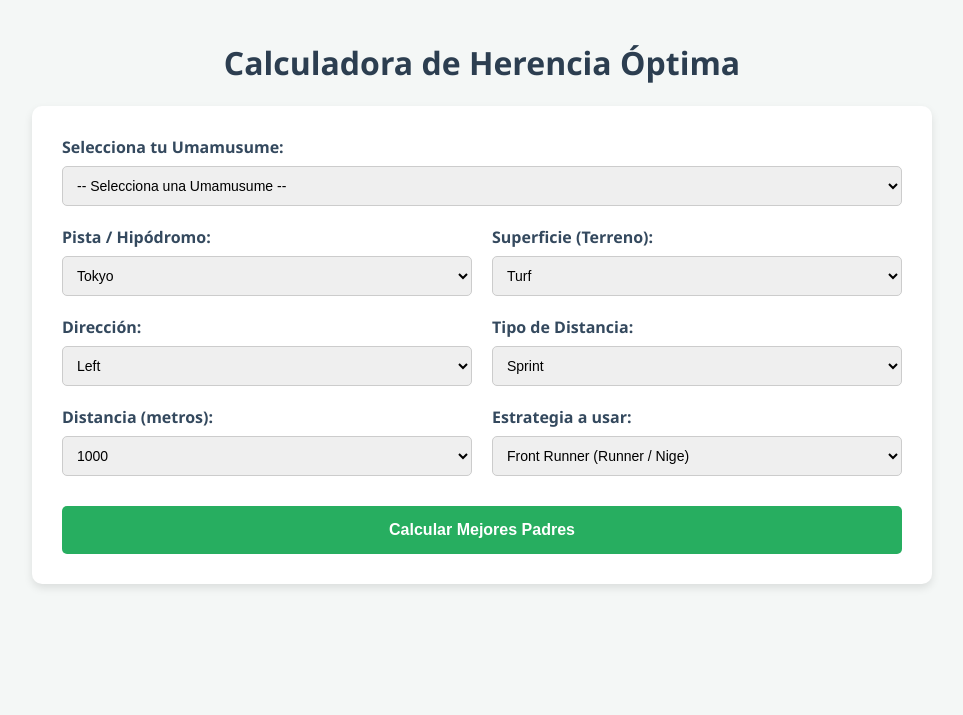
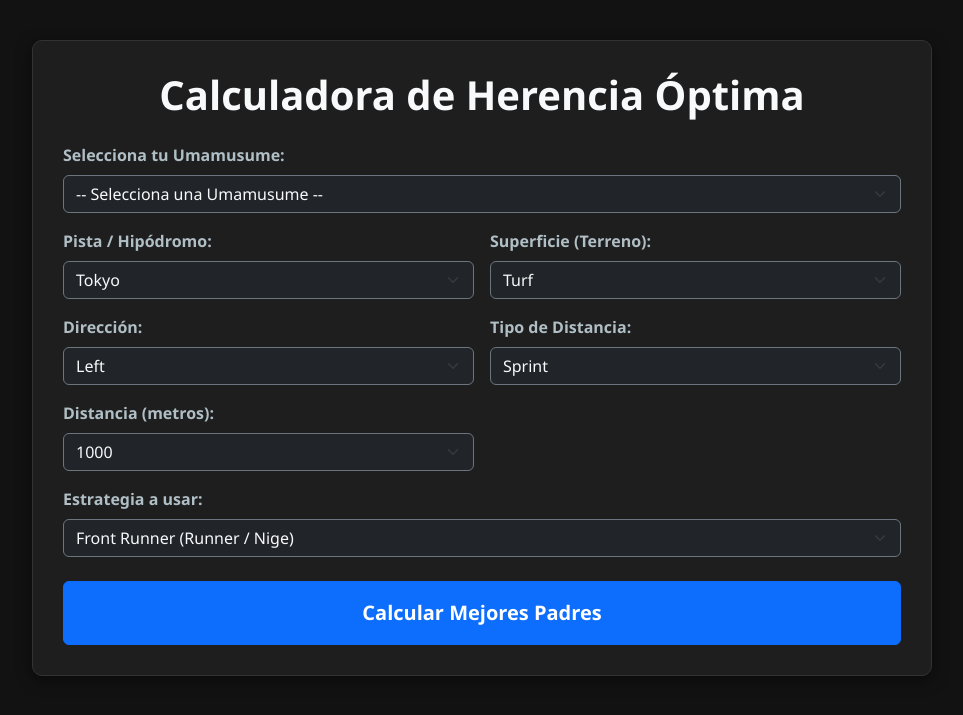
Before and after one commit to 246203-rgb/uma-sume-priti-dabi, a Flask app: page / in a window 1280 px wide. Shown: the top 715 px of the page, without its empty margins (158-1121 px from the left). Run offline with Flask 3, Linux system fonts and the light colour scheme; some libraries are stand-ins or nearby versions.

Commit message:
Add files via upload

```diff
--- a/templates/index.html
+++ b/templates/index.html
@@ -4,159 +4,110 @@
     <meta charset="UTF-8">
     <meta name="viewport" content="width=device-width, initial-scale=1.0">
     <title>Calculadora de Herencia - Uma Musume</title>
+
+    <link href="https://cdn.jsdelivr.net/npm/bootstrap@5.3.0/dist/css/bootstrap.min.css" rel="stylesheet">
+    <script type="text/javascript" src="https://unpkg.com/vis-network/standalone/umd/vis-network.min.js"></script>
+
     <style>
-        /* Estilos básicos para que parezca una herramienta profesional */
         body {
             font-family: 'Segoe UI', Tahoma, Geneva, Verdana, sans-serif;
-            background-color: #f4f7f6;
-            color: #333;
-            max-width: 900px;
-            margin: 0 auto;
-            padding: 20px;
-        }
-        h1, h2 {
-            color: #2c3e50;
-            text-align: center;
+            background-color: #121212;
+            color: #e0e0e0;
         }
         .contenedor {
-            background-color: #fff;
+            background-color: #1e1e1e;
             padding: 30px;
             border-radius: 10px;
-            box-shadow: 0 4px 8px rgba(0,0,0,0.1);
-        }
-        .form-grid {
-            display: grid;
-            grid-template-columns: 1fr 1fr;
-            gap: 20px;
-        }
-        .form-group {
-            display: flex;
-            flex-direction: column;
+            border: 1px solid #333;
+            box-shadow: 0 4px 15px rgba(0,0,0,0.5);
+            max-width: 900px;
+            margin: 40px auto;
         }
         label {
-            font-weight: bold;
-            margin-bottom: 8px;
-            color: #34495e;
+            font-weight: 600;
+            color: #b0bec5;
         }
-        select, input {
-            padding: 10px;
-            border: 1px solid #ccc;
-            border-radius: 5px;
-            font-size: 14px;
-        }
-        button {
-            grid-column: span 2;
-            padding: 15px;
-            background-color: #27ae60;
-            color: white;
-            border: none;
-            border-radius: 5px;
-            font-size: 16px;
-            font-weight: bold;
-            cursor: pointer;
-            transition: background-color 0.3s;
-            margin-top: 10px;
-        }
-        button:hover {
-            background-color: #2ecc71;
-        }
-        #resultados {
-            margin-top: 30px;
-            padding: 20px;
-            background-color: #ecf0f1;
-            border-radius: 5px;
-            border-left: 5px solid #3498db;
-            display: none; /* Oculto hasta que haya resultados */
-        }
-        pre {
-            white-space: pre-wrap;
-            word-wrap: break-word;
+        #seccion-resultados {
+            display: none;
         }
     </style>
 </head>
 <body>
 
-    <h1>Calculadora de Herencia Óptima</h1>
+    <div class="contenedor">
+        <h1 class="text-center mb-4 text-light fw-bold">Calculadora de Herencia Óptima</h1>
 
-    <div class="contenedor">
         <form id="formulario-herencia">
-            <div class="form-grid">
-
-                <div class="form-group" style="grid-column: span 2;">
-                    <label for="uma_id">Selecciona tu Umamusume:</label>
-                    <select id="uma_id" name="uma_id" required>
+            <div class="row g-3">
+                <div class="col-md-12">
+                    <label for="uma_id" class="form-label">Selecciona tu Umamusume:</label>
+                    <select id="uma_id" name="uma_id" class="form-select bg-dark text-light border-secondary" required>
                         <option value="">Cargando Umamusumes...</option>
                     </select>
                 </div>
-
-                <div class="form-group">
-                    <label for="racetrack">Pista / Hipódromo:</label>
-                    <select id="racetrack" required>
+                <div class="col-md-6">
+                    <label for="racetrack" class="form-label">Pista / Hipódromo:</label>
+                    <select id="racetrack" class="form-select bg-dark text-light border-secondary" required>
                         <option value="">Cargando pistas...</option>
                     </select>
                 </div>
-
-                <div class="form-group">
-                    <label for="terrain">Superficie (Terreno):</label>
-                    <select id="terrain" required>
+                <div class="col-md-6">
+                    <label for="terrain" class="form-label">Superficie (Terreno):</label>
+                    <select id="terrain" class="form-select bg-dark text-light border-secondary" required>
                         <option value="">Cargando terrenos...</option>
                     </select>
                 </div>
-
-                <div class="form-group">
-                    <label for="direction">Dirección:</label>
-                    <select id="direction" required>
+                <div class="col-md-6">
+                    <label for="direction" class="form-label">Dirección:</label>
+                    <select id="direction" class="form-select bg-dark text-light border-secondary" required>
                         <option value="">Cargando direcciones...</option>
                     </select>
                 </div>
-
-                <div class="form-group">
-                    <label for="length_type">Tipo de Distancia:</label>
-                    <select id="length_type" required>
+                <div class="col-md-6">
+                    <label for="length_type" class="form-label">Tipo de Distancia:</label>
+                    <select id="length_type" class="form-select bg-dark text-light border-secondary" required>
                         <option value="">Cargando tipos...</option>
                     </select>
                 </div>
-
-                <div class="form-group">
-                    <label for="length">Distancia (metros):</label>
-                    <select id="length" required>
+                <div class="col-md-6">
+                    <label for="length" class="form-label">Distancia (metros):</label>
+                    <select id="length" class="form-select bg-dark text-light border-secondary" required>
                         <option value="">Cargando distancias...</option>
                     </select>
                 </div>
-
-                <div class="form-group">
-                    <label for="estrategia">Estrategia a usar:</label>
-                    <select id="estrategia" required>
+                <div class="col-md-12">
+                    <label for="estrategia" class="form-label">Estrategia a usar:</label>
+                    <select id="estrategia" class="form-select bg-dark text-light border-secondary" required>
                         <option value="Front Runner">Front Runner (Runner / Nige)</option>
                         <option value="Pace Chaser">Pace Chaser (Leader / Senkou)</option>
                         <option value="Late Surger">Late Surger (Betweener / Sashi)</option>
                         <option value="End Closer">End Closer (Chaser / Oikomi)</option>
                     </select>
                 </div>
-
-                <button type="submit">Calcular Mejores Padres</button>
+                <div class="col-12 mt-4">
+                    <button type="submit" class="btn btn-primary w-100 py-3 fs-5 fw-bold">Calcular Mejores Padres</button>
+                </div>
             </div>
         </form>
 
-        <div id="resultados">
-            <h2>Resultados del Análisis</h2>
-            <pre id="json-resultados"></pre>
+        <div id="seccion-resultados" class="mt-5 pt-4 border-top border-secondary">
+            <h2 class="mb-4 text-center text-info">Resultados del Análisis</h2>
+            <div id="contenedor-tarjetas" class="mb-5"></div>
+
+            <h3 class="mt-5 text-center text-info">Visualización del Grafo (Red Descentralizada)</h3>
+            <div id="red-grafos" style="width: 100%; height: 600px; background-color: #121212; border: 1px solid #444; border-radius: 10px;" class="mb-5"></div>
         </div>
     </div>
 
     <script>
-    // ==========================================
-        // ESTE ES EL PASO 1 (EL QUE SÍ CAMBIA)
-        // ==========================================
         document.addEventListener("DOMContentLoaded", async () => {
             try {
                 const respuesta = await fetch('/api/opciones_carrera');
                 const datos = await respuesta.json();
 
-                // Función auxiliar para llenar los menús <select>
                 const llenarMenu = (idElemento, opciones) => {
                     const select = document.getElementById(idElemento);
-                    select.innerHTML = ''; // Limpiamos el "Cargando..."
+                    select.innerHTML = '';
                     opciones.forEach(opcion => {
                         const opt = document.createElement('option');
                         opt.value = opcion;
@@ -165,12 +116,11 @@
                     });
                 };
 
-                // NUEVO: Llenamos el menú de Umamusumes
                 const selectUma = document.getElementById('uma_id');
                 selectUma.innerHTML = '<option value="">-- Selecciona una Umamusume --</option>';
 
                 if (datos.umas) {
-                    datos.umas.sort((a, b) => a.nombre.localeCompare(b.nombre)); // Orden alfabético
+                    datos.umas.sort((a, b) => a.nombre.localeCompare(b.nombre));
                     datos.umas.forEach(uma => {
                         const opt = document.createElement('option');
                         opt.value = uma.id;
@@ -179,26 +129,19 @@
                     });
                 }
 
-                // Llenamos todos los desplegables con las listas limpias del CSV
                 llenarMenu('racetrack', datos.racetracks);
                 llenarMenu('terrain', datos.terrains);
                 llenarMenu('direction', datos.directions);
                 llenarMenu('length_type', datos.length_types);
                 llenarMenu('length', datos.lengths);
-
             } catch (error) {
-                console.error("Error al cargar las opciones:", error);
-                alert("Hubo un problema al cargar los datos base.");
+                console.error("Error al cargar opciones:", error);
             }
         });
 
-        // ==========================================
-        // ESTE ES EL PASO 2 (SE QUEDA EXACTAMENTE IGUAL)
-        // ==========================================
         document.getElementById('formulario-herencia').addEventListener('submit', async (e) => {
-            e.preventDefault(); // Evita que la página recargue
+            e.preventDefault();
 
-            // Recopilamos la selección del usuario
             const payload = {
                 uma_id: document.getElementById('uma_id').value,
                 racetrack: document.getElementById('racetrack').value,
@@ -209,10 +152,9 @@
                 estrategia: document.getElementById('estrategia').value
             };
 
-            // Cambiamos el texto del botón temporalmente
             const boton = e.target.querySelector('button');
             const textoOriginal = boton.textContent;
-            boton.textContent = "Calculando la genética perfecta...";
+            boton.textContent = "Procesando matriz de afinidad...";
             boton.disabled = true;
 
             try {
@@ -224,18 +166,132 @@
 
                 const resultadoJson = await respuesta.json();
 
-                // Mostramos la caja de resultados
-                const cajaResultados = document.getElementById('resultados');
-                cajaResultados.style.display = 'block';
+                const seccionResultados = document.getElementById('seccion-resultados');
+                const contenedorTarjetas = document.getElementById('contenedor-tarjetas');
 
-                // Imprimimos el JSON bonito
-                document.getElementById('json-resultados').textContent = JSON.stringify(resultadoJson, null, 4);
+                seccionResultados.style.display = 'block';
+                contenedorTarjetas.innerHTML = '';
 
+                if (resultadoJson.resultados && resultadoJson.resultados.length > 0) {
+
+                    // A) GENERAR LAS TARJETAS HTML
+                    resultadoJson.resultados.slice(0, 10).forEach(padre => {
+                        let etiquetasHTML = '';
+                        if (padre.rasgos) {
+                            for (const [id_rasgo, estrellas] of Object.entries(padre.rasgos)) {
+                                const nombreRasgo = resultadoJson.factores_maestro ? resultadoJson.factores_maestro[id_rasgo] : `Rasgo ${id_rasgo}`;
+                                let colorFondo = 'bg-secondary';
+                                const idNumerico = parseInt(id_rasgo);
+                                if (idNumerico >= 10 && idNumerico <= 50) colorFondo = 'bg-primary';
+                                else if (idNumerico >= 110) colorFondo = 'bg-danger';
+
+                                const textoEstrellas = '★'.repeat(estrellas);
+                                etiquetasHTML += `<span class="badge ${colorFondo} text-light me-1 px-2 py-1 mb-1">${nombreRasgo} ${textoEstrellas}</span>`;
+                            }
+                        }
+
+                        const tarjetaHTML = `
+                        <div class="card bg-secondary text-light mb-3" style="border-radius: 10px; border: 1px solid #444;">
+                            <div class="card-body">
+                                <div class="d-flex justify-content-between align-items-center border-bottom border-dark pb-2 mb-3">
+                                    <h5 class="card-title mb-0"><strong>Uma ID: ${padre.id}</strong></h5>
+                                    <span class="text-info fs-5"><strong>Puntaje: ${Math.round(padre.puntaje)}</strong></span>
+                                </div>
+                                <div class="row">
+                                    <div class="col-md-12">
+                                        <div class="d-flex flex-wrap gap-1">
+                                            ${etiquetasHTML || '<span class="text-muted">Sin datos</span>'}
+                                        </div>
+                                    </div>
+                                </div>
+                            </div>
+                        </div>`;
+                        contenedorTarjetas.innerHTML += tarjetaHTML;
+                    });
+
+                    // B) GENERAR EL GRAFO TIPO RED MATEMÁTICA
+                    const nodosArray = [];
+                    const aristasArray = [];
+                    const rasgosAgregados = new Set(); // Evitar duplicar nodos centrales
+
+                    const topPadres = resultadoJson.resultados.slice(0, 10);
+
+                    topPadres.forEach((padre) => {
+                        const idNodoPadre = `padre_${padre.id}`;
+
+                        // Añadir nodo estilo teórico (círculo azul clásico)
+                        nodosArray.push({
+                            id: idNodoPadre,
+                            label: `Uma:\n${padre.id}`,
+                            shape: 'dot',
+                            size: 15,
+                            color: { background: '#4d94ff', border: '#1a66ff' },
+                            font: { color: '#e0e0e0', size: 12 }
+                        });
+
+                        if (padre.rasgos && resultadoJson.prioridades_calculadas) {
+                            for (const [id_rasgo, estrellas] of Object.entries(padre.rasgos)) {
+                                if (resultadoJson.prioridades_calculadas[id_rasgo]) {
+
+                                    const nombreRasgo = resultadoJson.factores_maestro[id_rasgo] || id_rasgo;
+                                    const idNodoRasgo = `rasgo_${id_rasgo}`;
+
+                                    // Si el rasgo no existe en el grafo, lo creamos como nodo conector
+                                    if (!rasgosAgregados.has(idNodoRasgo)) {
+                                        nodosArray.push({
+                                            id: idNodoRasgo,
+                                            label: nombreRasgo,
+                                            shape: 'dot',
+                                            size: 20,
+                                            color: { background: '#ff4d94', border: '#ff1a75' },
+                                            font: { color: '#ffb3d1', size: 14, bold: true }
+                                        });
+                                        rasgosAgregados.add(idNodoRasgo);
+                                    }
+
+                                    // Trazar conexión simple con el peso numérico
+                                    const pesoRequerido = resultadoJson.prioridades_calculadas[id_rasgo];
+                                    const subtotal = estrellas * pesoRequerido;
+
+                                    aristasArray.push({
+                                        from: idNodoPadre,
+                                        to: idNodoRasgo,
+                                        label: `${subtotal}`, // Solo el número limpio
+                                        value: subtotal, // Modifica el grosor
+                                        font: { align: 'horizontal', color: '#b0bec5', size: 12, strokeWidth: 0 },
+                                        color: { color: '#666666', opacity: 0.7 } // Líneas grises clásicas
+                                    });
+                                }
+                            }
+                        }
+                    });
+
+                    const contenedorGrafo = document.getElementById('red-grafos');
+                    const datosGrafo = { nodes: new vis.DataSet(nodosArray), edges: new vis.DataSet(aristasArray) };
+
+                    const opcionesGrafo = {
+                        physics: {
+                            enabled: true,
+                            solver: 'forceAtlas2Based', // Físicas optimizadas para redes interconectadas
+                            forceAtlas2Based: {
+                                gravitationalConstant: -50,
+                                centralGravity: 0.01,
+                                springLength: 150
+                            }
+                        },
+                        edges: {
+                            smooth: false // Aristas rectas y rígidas
+                        }
+                    };
+                    new vis.Network(contenedorGrafo, datosGrafo, opcionesGrafo);
+
+                } else {
+                    contenedorTarjetas.innerHTML = '<div class="alert alert-warning bg-dark border-warning text-warning">No se encontraron padres compatibles.</div>';
+                }
             } catch (error) {
                 console.error("Error al calcular:", error);
-                alert("Error al procesar el cálculo en el servidor.");
+                alert("Error al procesar el cálculo. Revisa la consola.");
             } finally {
-                // Restauramos el botón
                 boton.textContent = textoOriginal;
                 boton.disabled = false;
             }
```
